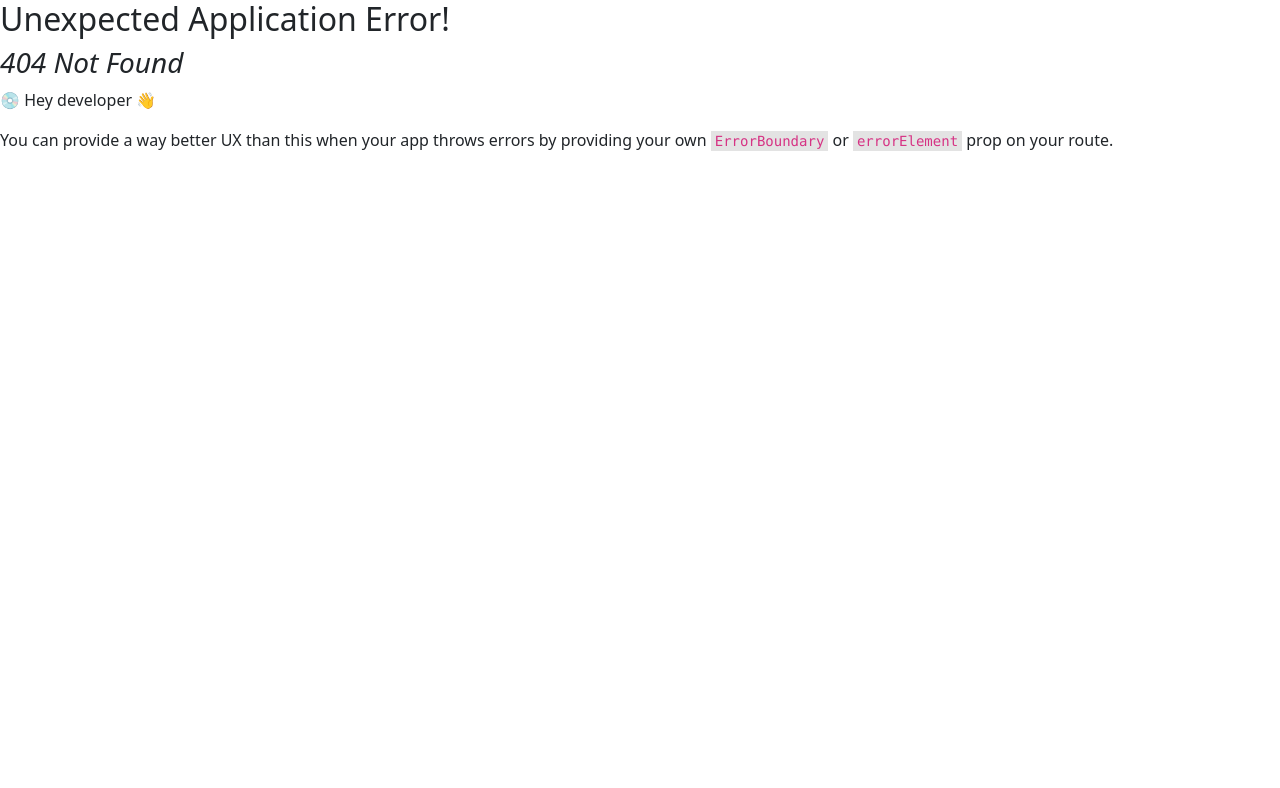
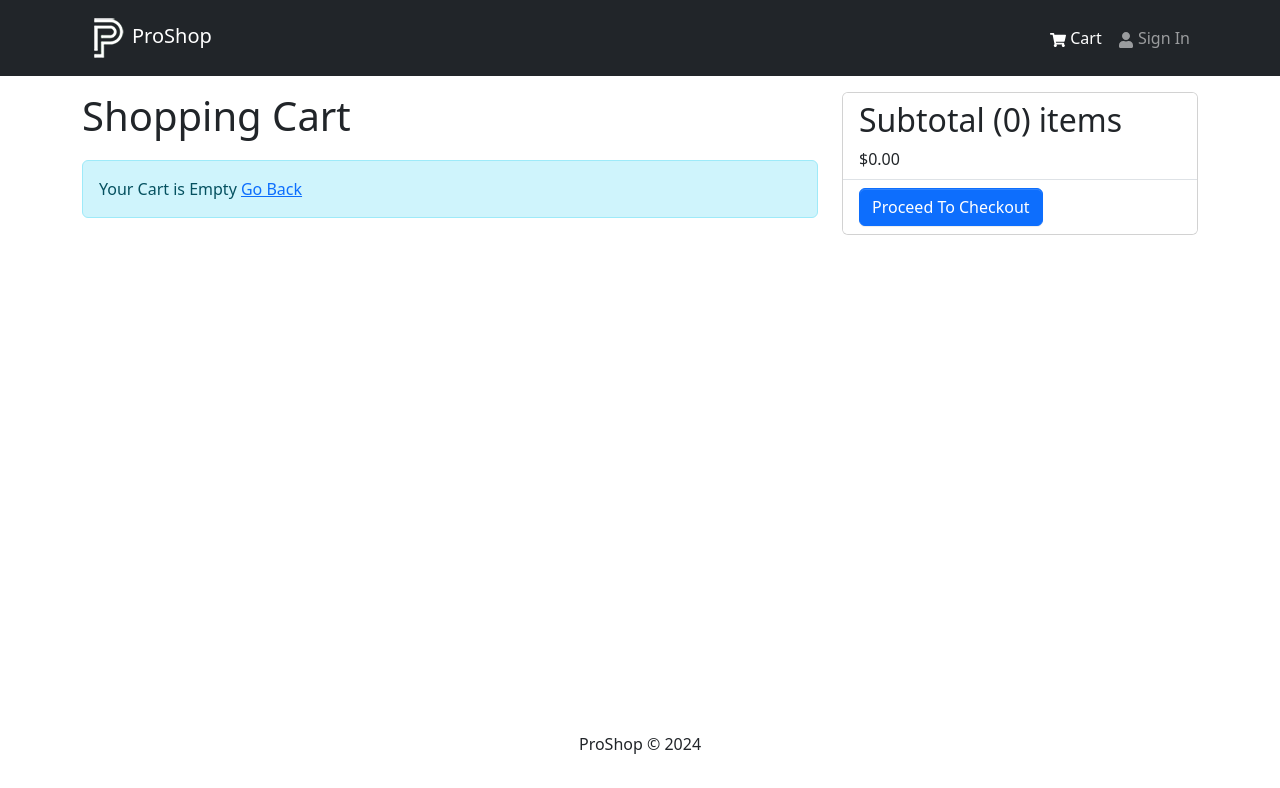
Before and after one commit to pranavbansal2809/proshop-v2-MERN, a React (Create React App) app in the folder frontend/: page /cart in a window 1280 px wide. Before the commit this address had no page. Shown: the top 788 px of the page. Built offline with nearby package versions, Linux system fonts and the light colour scheme.

Commit message:
Cart Screen Added

```diff
--- a/frontend/src/index.js
+++ b/frontend/src/index.js
@@ -15,12 +15,14 @@
 import reportWebVitals from './reportWebVitals';
 import HomeScreen from './screens/HomeScreen';
 import ProductScreen from './screens/ProductScreen';
+import CartScreen from './screens/CartScreen';
 
 const router = createBrowserRouter(
   createRoutesFromElements(
     <Route path="/" element={<App/>}>
       <Route index={true}  path="/"  element={<HomeScreen/>}/>
       <Route  path="/product/:id"  element={<ProductScreen/>}/>
+      <Route  path="/cart"  element={<CartScreen/>}/>
     </Route>
   )
 )
--- a/frontend/src/screens/CartScreen.jsx
+++ b/frontend/src/screens/CartScreen.jsx
@@ -2,11 +2,82 @@
 import { useDispatch, useSelector } from 'react-redux';
 import {Row, Col, ListGroup, Image, Form, Button, Card} from 'react-bootstrap';
 import { FaTrash } from 'react-icons/fa';
-import {Message} from '../components/Message'
+import Message from '../components/Message'
+import { addToCart } from '../slices/cartSlice';
 
 const CartScreen = () => {
+  const navigate = useNavigate();
+  const dispatch = useDispatch();
+
+  const cart = useSelector((state) => state.cart);
+  const {cartItems} = cart;
+
+  const addToCartHandler = async(product, qty) => {
+    dispatch(addToCart({...product, qty}))
+  }
+
   return (
-    <div>CartScreen</div>
+    <Row>
+      <Col md={8}>
+        <h1 style={{ marginBottom: '20px'}}>Shopping Cart</h1>
+        {
+          cartItems.length === 0? (
+            <Message>Your Cart is Empty <Link to='/'>Go Back</Link></Message>
+          ):(
+            <ListGroup variant='flush'>{
+              cartItems.map((item)=>(
+                <ListGroup.Item key={item.id}>
+                  <Row>
+                    <Col md={2}>
+                      <Image src={item.image} alt={item.name} fluid rounded/>
+                    </Col>
+                    <Col md={3}>
+                      <Link to={`/product/${item._id}`}>{item.name}</Link>
+                    </Col>
+                    <Col md={2}>${item.price}</Col>
+                    <Col md={2}>
+                    <Form.Control
+                            as='select'
+                            value={item.qty}
+                            onChange={(e)=>{addToCartHandler(item, Number(e.target.value))}}>
+                              {[...Array(item.countinStock).keys()].map((x)=> (
+                                <option key ={x+1} value = {x+1} >
+                                  {x+1}
+                                </option>
+                              ))}
+                          </Form.Control>
+                    </Col>
+                    <Col md={2}>
+                      <Button type='button' variant='light'>
+                        <FaTrash></FaTrash>
+                      </Button>
+                    </Col>
+                  </Row>
+                </ListGroup.Item>
+              ))
+            }</ListGroup>
+          )
+        }
+      </Col>
+      <Col md={4}>
+        <Card>
+          <ListGroup variant='flush'>
+            <ListGroup.Item>
+              <h2>
+                Subtotal ({cartItems.reduce((acc, item) => acc+ item.qty, 0)})
+                items
+              </h2>
+              ${ cartItems.reduce((acc, item) => acc+ item.qty*item.price, 0).toFixed(2)}
+            </ListGroup.Item>
+            <ListGroup.Item>
+              <Button type='button' className='btn-block' disabled={cartItems.lenght === 0}>
+                Proceed To Checkout
+              </Button>
+            </ListGroup.Item>
+          </ListGroup>
+        </Card>
+      </Col>
+    </Row>
   )
 }
 
```
